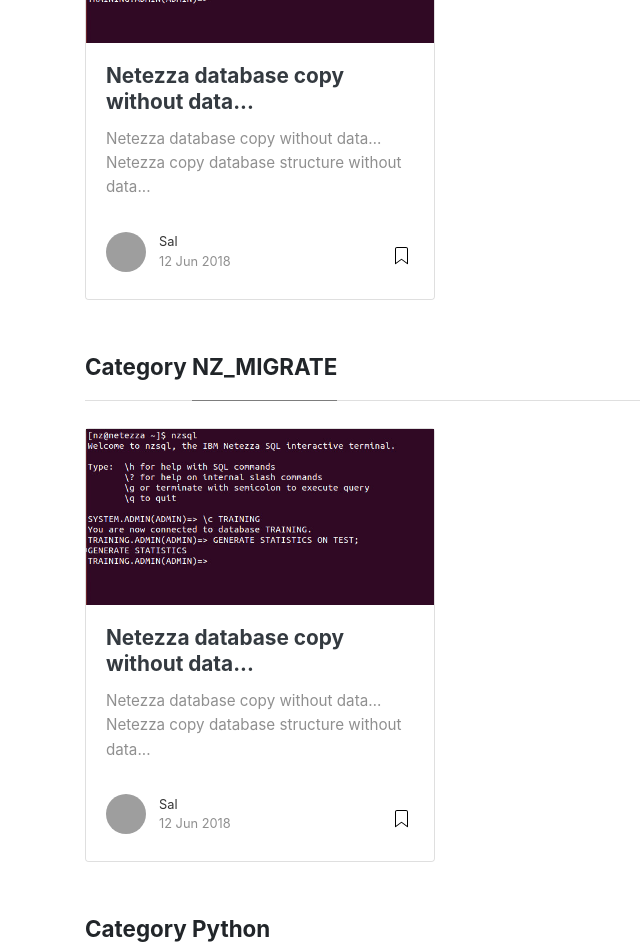
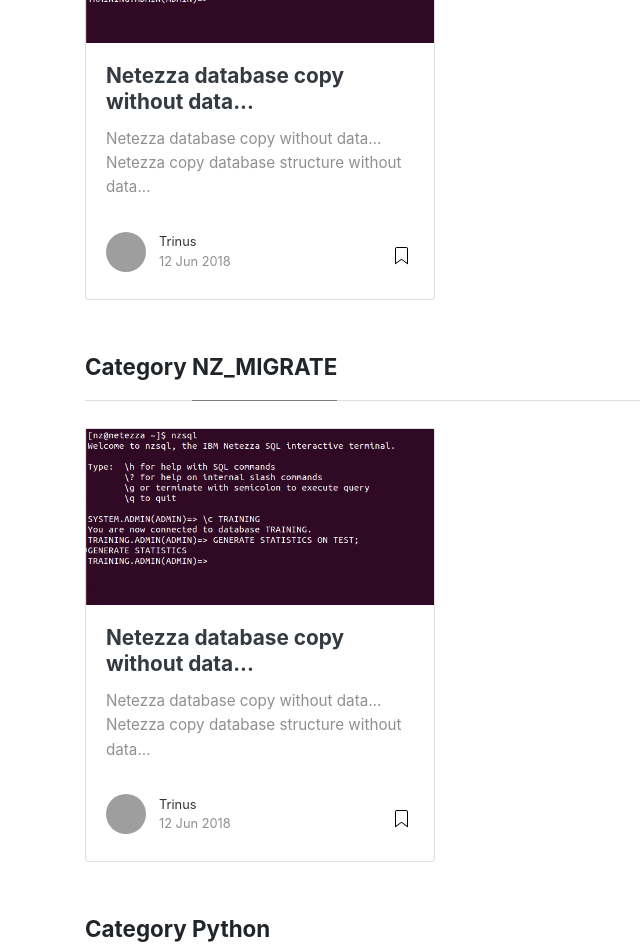
Before and after one commit to ashish-choudhari/weblog, a Jekyll site: the page built from _pages/categories.md, in a window 1280 px wide and 1400 px high. Shown: the part 448-1400 px from the top of the window, without its empty margins (0-640 px from the left). Built offline with Jekyll 4.4.1, drawn with Linux system fonts in a browser that asks for light colours; nearby versions of some CDN libraries; grey boxes are pictures that could not be loaded.

Commit message:
changed auther disp name

```diff
--- a/_config.yml
+++ b/_config.yml
@@ -15,9 +15,9 @@
 authors:
   Ashish:
     name: Ashish
-    display_name: Sal
+    display_name: Trinus
     gravatar: e56154546cf4be74e393c62d1ae9f9d4
-    email: wowthemesnet@gmail.com
+    email: ashish_choudhari@trinus.com
 
 # Plugins
 plugins:
```
